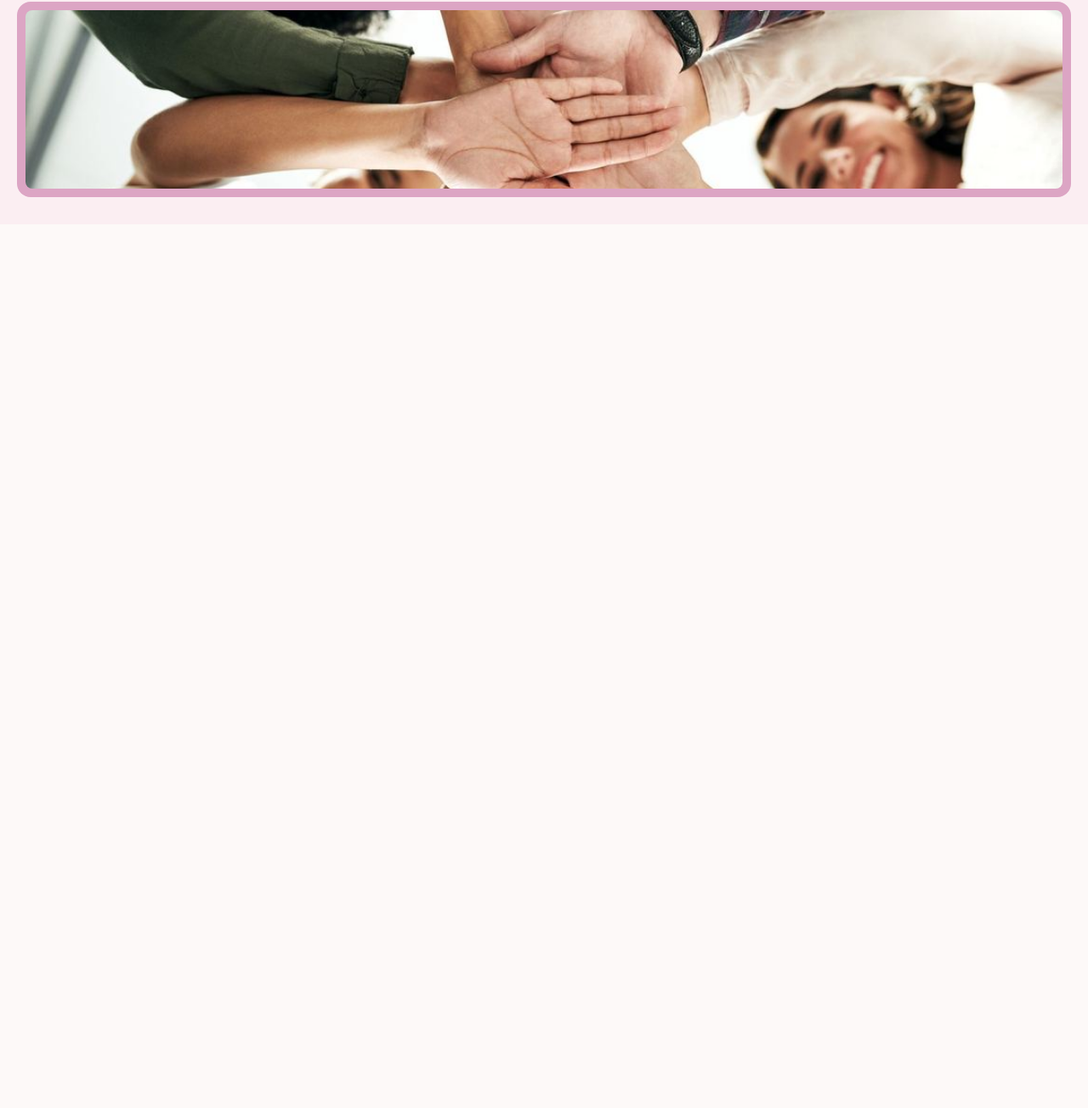
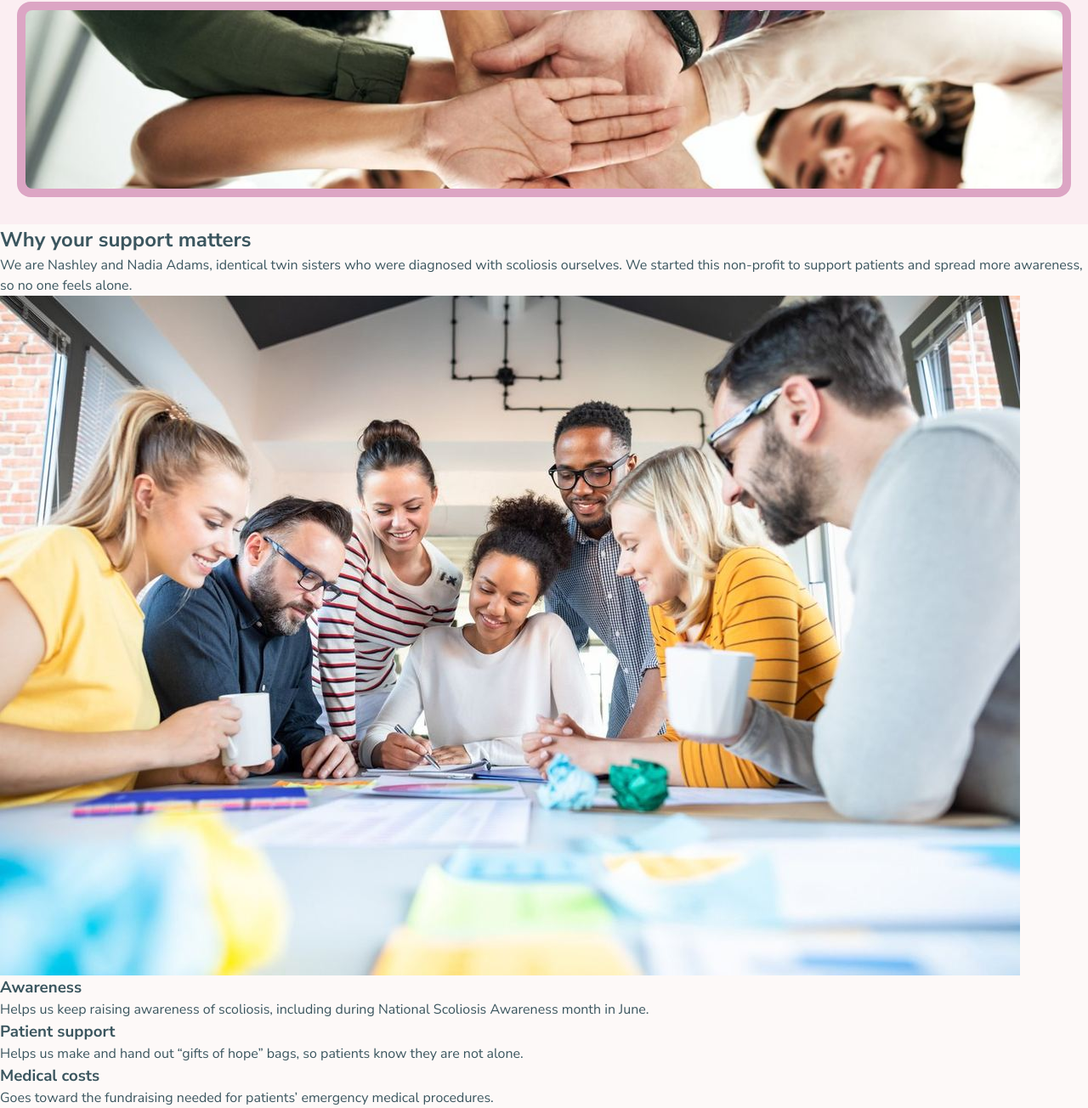
Before and after one commit to Stpoole022/Nas-Scoliosis, a plain HTML site: page pages/Support/Test Page/index.html in a window 1280 px wide. Shown: the part 571-1875 px from the top of the page at 85% size. Before the commit the page ends 835 px from the top, so only its background shows below. Drawn offline with Linux system fonts and the light colour scheme.

Commit message:
Add HTML for Why your support matters section (heading, intro, banner, three cards)

```diff
--- a/pages/Support/Test Page/index.html
+++ b/pages/Support/Test Page/index.html
@@ -38,6 +38,29 @@
       <img src="images/hands.jpg" alt="Smiling people stacking their hands together, seen from below">
     </div>
   </section>
+  <section class="section" aria-labelledby="why-title">
+    <div class="container stack">
+      <h2 id="why-title">Why your support matters</h2>
+      <p class="intro">We are Nashley and Nadia Adams, identical twin sisters who were diagnosed with scoliosis ourselves. We started this non-profit to support patients and spread more awareness, so no one feels alone.</p>
+
+      <img class="banner" src="images/team.jpg" width="1200" height="800" alt="Smiling team working together around a table">
+
+      <div class="card-grid">
+        <article class="card">
+          <h3>Awareness</h3>
+          <p>Helps us keep raising awareness of scoliosis, including during National Scoliosis Awareness month in June.</p>
+        </article>
+        <article class="card">
+          <h3>Patient support</h3>
+          <p>Helps us make and hand out “gifts of hope” bags, so patients know they are not alone.</p>
+        </article>
+        <article class="card">
+          <h3>Medical costs</h3>
+          <p>Goes toward the fundraising needed for patients’ emergency medical procedures.</p>
+        </article>
+      </div>
+    </div>
+  </section>
 </main>
 </body>
 </html>
```
